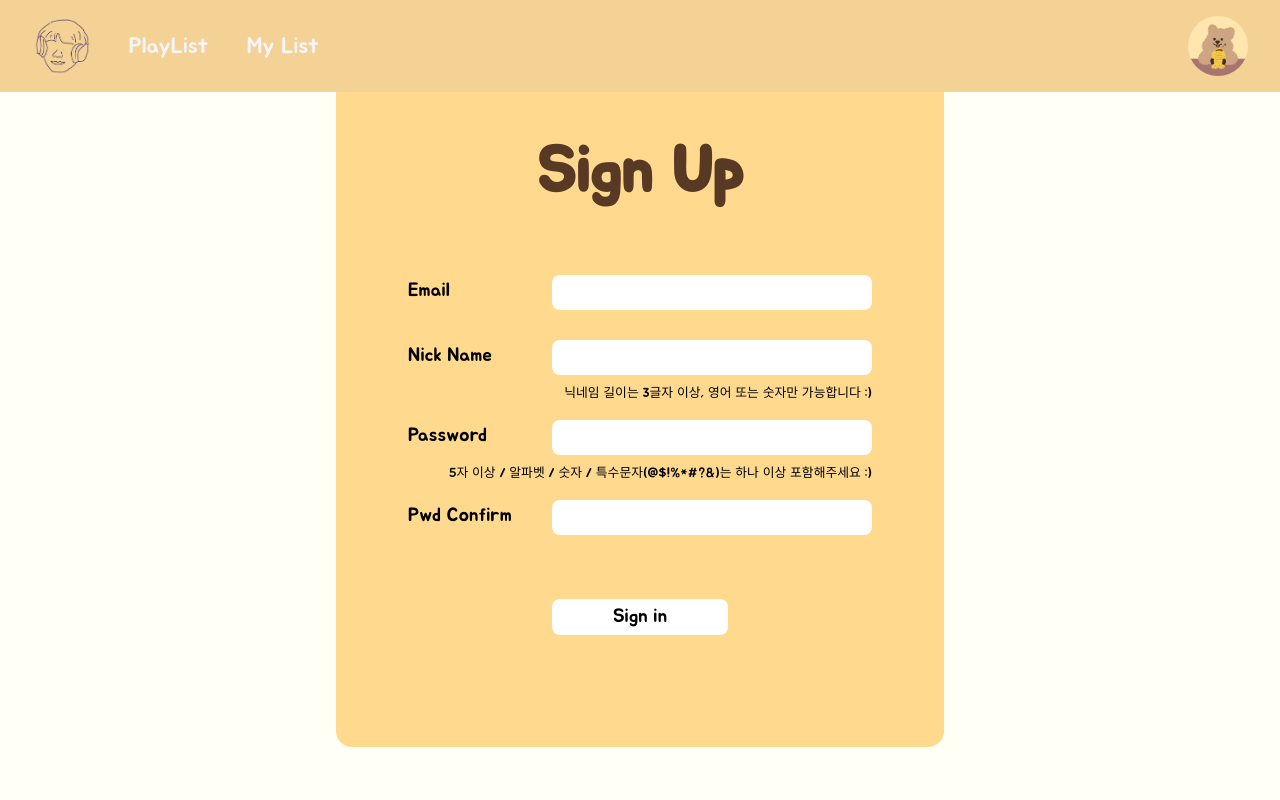
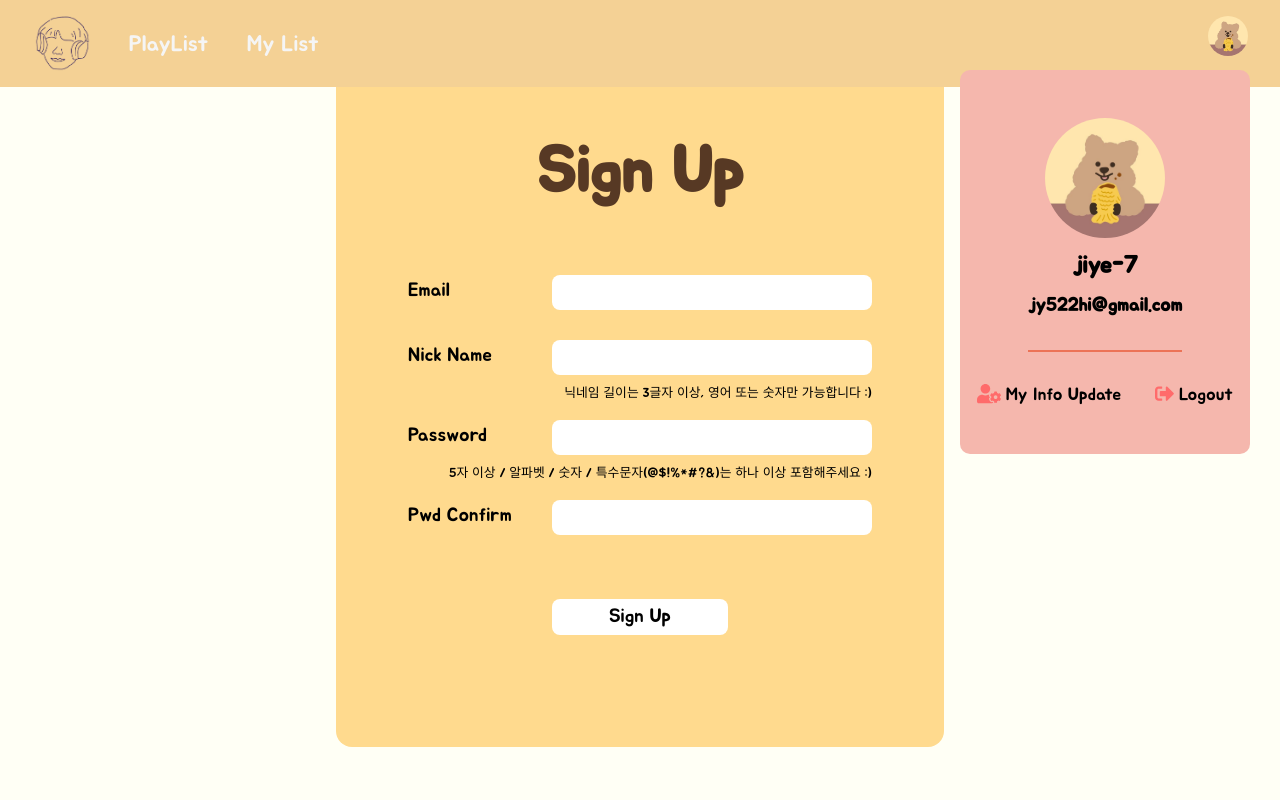
Before and after one commit to codestates/nodongu-client, a React (Create React App) app in the folder client/: page /signup in a window 1280 px wide. Shown: the top 800 px of the page. Built offline with nearby package versions, Linux system fonts and the light colour scheme; the HTML template or start-up script is replaced by a standard one.

Commit message:
Create popup

```diff
--- a/client/src/Components/footer/footer.css
+++ b/client/src/Components/footer/footer.css
@@ -1,7 +1,7 @@
 @import url('https://fonts.googleapis.com/css2?family=Jua&display=swap');
 
 .footer-container {
-  font-family: 'Jua', sans-serif;
+  font-family: var(--font-family);
   border-top: solid 0.5px var(--light-white-color);
 }
 
@@ -70,7 +70,7 @@ footer {
   font-weight: 700;
   border-radius: 1.5rem;
   min-width: 320px;
-  font-family: 'Jua', sans-serif;
+  font-family: var(--font-family);
 }
 
 .newsletter-form-btn {
@@ -84,7 +84,7 @@ footer {
   margin-left: 20px;
   cursor: pointer;
   transition: opacity 0.3s linear;
-  font-family: 'Jua', sans-serif;
+  font-family: var(--font-family);
 }
 
 .newsletter-form-btn:hover {
--- a/client/src/Components/login/login.css
+++ b/client/src/Components/login/login.css
@@ -5,7 +5,7 @@
   justify-content: center;
   align-items: center;
   height: 100vh;
-  font-family: 'Jua', sans-serif;
+  font-family: var(--font-family);
   background-color: var(--main-background-color);
 }
 
@@ -38,7 +38,7 @@
   border-radius: 0.3rem;
   padding-left: 0.5rem;
   font-size: 0.9rem;
-  font-family: 'Jua', sans-serif;
+  font-family: var(--font-family);
 }
 
 .input-form {
@@ -63,7 +63,7 @@
   border: none;
   border-radius: 0.5rem;
   font-size: 1.5rem;
-  font-family: 'Jua', sans-serif;
+  font-family: var(--font-family);
   background-color: var(--light-white-color);
   transition: all 300ms linear;
   cursor: pointer;
--- a/client/src/Components/navbar/navbar.css
+++ b/client/src/Components/navbar/navbar.css
@@ -1,24 +1,8 @@
 @import url('https://fonts.googleapis.com/css2?family=Jua&display=swap');
-
-:root {
-  --main-background-color: #fffff5;
-  --nav-background-color: #f4d195;
-  --footer-font-color: #573924;
-  --light-white-color: #ffffff;
-  --dark-white-color: #f5f5f5;
-  --light-yellow-color: #fffff5;
-  --middle-yellow-color: #fff1b9;
-  --dark-yellow-color: #ffda8e;
-  --middle-beige-color: #fdd692;
-  --light-orange-color: #f9a11b;
-  --dark-pink-color: #ec7357;
-  --light-pink-color: #ffece9;
-  --font-size--middle: 1.2rem;
-}
 
 .navigation-container {
   width: 100vw;
-  font-family: 'Jua', sans-serif;
+  font-family: var(--font-family);
   position: fixed;
   top: 0;
 }
@@ -57,4 +41,16 @@
 .user-img {
   cursor: pointer;
   border-radius: 50%;
+  width: 60px;
+  height: 60px;
+  transition: all 0.3s linear;
 }
+
+.user-img:hover {
+  transform: scale(1.1);
+}
+
+.user-img-small {
+  width: 40px;
+  height: 40px;
+}
--- a/client/src/Components/navbar/navbar.jsx
+++ b/client/src/Components/navbar/navbar.jsx
@@ -1,5 +1,6 @@
 import React, { Component } from 'react';
 import { withRouter } from 'react-router-dom';
+import Popup from '../popup/popup';
 import './navbar.css';
 import logo from '../../Utils/images/logo_3.png';
 import quokka from '../../Utils/images/quokka.jpg';
@@ -9,31 +10,31 @@ class Navbar extends Component {
     fakeData: {
       userId: 1,
       nickname: 'jiye-7',
-      email: 'jy522hi@gmail.com',
+      email: 'jyhi@gmail.com',
       image: '',
     },
   };
 
   render() {
     return (
-      <div className='navigation-container'>
-        <nav className='navigation-container-nav'>
-          <ul className='nav__ul'>
-            <li className='li_logo'>
+      <div className="navigation-container">
+        <nav className="navigation-container-nav">
+          <ul className="nav__ul">
+            <li className="li_logo">
               <img src={logo} style={({ width: 55 }, { height: 55 })} />
             </li>
-            <li className='li_playlist'>PlayList</li>
-            <li className='li_mylist'>My List</li>
+            <li className="li_playlist">PlayList</li>
+            <li className="li_mylist">My List</li>
           </ul>
           <img
-            className='user-img'
+            className="user-img user-img-small"
             src={
               this.state.fakeData.image == false
                 ? `${quokka}`
                 : `${this.state.fakeData.image}`
             }
-            style={({ width: 60 }, { height: 60 })}
           ></img>
+          <Popup />
         </nav>
       </div>
     );
--- /dev/null
+++ b/client/src/Components/popup/popup.css
@@ -0,0 +1,83 @@
+@import url('https://fonts.googleapis.com/css2?family=Jua&display=swap');
+
+.popup-container {
+  background-color: var(--middle-pink-color);
+  width: 290px;
+  position: absolute;
+  top: 70px;
+  right: 30px;
+  border-radius: 10px;
+  display: flex;
+  flex-direction: column;
+  justify-content: center;
+}
+
+.popup-profile {
+  display: flex;
+  flex-direction: column;
+  justify-content: center;
+  align-items: center;
+  margin: 3rem 0rem 2rem 0rem;
+}
+
+.popup-profile > * {
+  margin-bottom: 0.8rem;
+}
+
+.popup-user-img {
+  width: 120px;
+  height: 120px;
+  border-radius: 50%;
+}
+
+.popup-profile-h3 {
+  padding-bottom: 2rem;
+  margin-bottom: 0;
+  border-bottom: 2px solid var(--dark-pink-color);
+}
+
+.popup-user-handling {
+  display: flex;
+  flex-direction: row;
+  justify-content: space-around;
+  margin-bottom: 3rem;
+}
+
+.popup-user-handling button {
+  border: none;
+  outline: none;
+  background: none;
+  transition: all 0.3s linear;
+}
+
+.popup-user-handling button:hover,
+.popup-user-handling span:hover {
+  transform: scale(1.1);
+}
+
+.popup-user-update,
+.popup-user-logout,
+.popup-user-handling span {
+  cursor: pointer;
+}
+
+.popup-user-handling span {
+  font-family: var(--font-family);
+  font-size: var(--font-size-small);
+  margin-left: 0.3rem;
+}
+.popup-user-handling span:hover {
+  color: var(--light-tomato-color);
+}
+
+.fa-user-cog,
+.fa-sign-out-alt {
+  color: var(--light-tomato-color);
+  font-size: var(--font-size--middle);
+  transition: all 0.3s linear;
+}
+
+.fa-user-cog:hover,
+.fa-sign-out-alt:hover {
+  color: var(--smoke-pink-color);
+}
--- /dev/null
+++ b/client/src/Components/popup/popup.jsx
@@ -0,0 +1,45 @@
+import React, { Component } from 'react';
+import './popup.css';
+import quokka from '../../Utils/images/quokka.jpg';
+
+class Popup extends Component {
+  state = {
+    fakeData: {
+      userId: 1,
+      nickname: 'jiye-7',
+      email: 'jy522hi@gmail.com',
+      image: '',
+    },
+  };
+  render() {
+    return (
+      <section className="popup-container">
+        <div className="popup-profile">
+          <img
+            className="popup-user-img"
+            src={
+              this.state.fakeData.image == false
+                ? `${quokka}`
+                : `${this.state.fakeData.image}`
+            }
+          ></img>
+          <h2 className="popup-profile-h2">{this.state.fakeData.nickname}</h2>
+          <h3 className="popup-profile-h3">{this.state.fakeData.email}</h3>
+        </div>
+
+        <div className="popup-user-handling">
+          <button className="popup-user-update">
+            <i className="fas fa-user-cog" />
+            <span>My Info Update</span>
+          </button>
+          <button className="popup-user-logout">
+            <i className="fas fa-sign-out-alt" />
+            <span>Logout</span>
+          </button>
+        </div>
+      </section>
+    );
+  }
+}
+
+export default Popup;
--- a/client/src/Components/signup/signup.css
+++ b/client/src/Components/signup/signup.css
@@ -6,7 +6,7 @@
   align-items: center;
   height: 100vh;
   background-color: var(--main-background-color);
-  font-family: 'Jua', sans-serif;
+  font-family: var(--font-family);
 }
 
 .sign-up-title {
@@ -49,7 +49,7 @@
   padding-left: 0.5rem;
   border: none;
   border-radius: 0.5rem;
-  font-family: 'Jua', sans-serif;
+  font-family: var(--font-family);
 }
 
 .sign-up-input label {
@@ -63,7 +63,7 @@
   height: 2.2rem;
   cursor: pointer;
   font-size: var(--font-size--middle);
-  font-family: 'Jua', sans-serif;
+  font-family: var(--font-family);
   border: none;
   border-radius: 0.5rem;
   margin: 3rem 0;
--- a/client/src/Components/signup/signup.jsx
+++ b/client/src/Components/signup/signup.jsx
@@ -228,7 +228,7 @@ class Signup extends Component {
               />
             </div>
             <>
-              <button className="sign-up-btn">Sign in</button>
+              <button className="sign-up-btn">Sign Up</button>
             </>
           </form>
         </div>
--- a/client/src/index.css
+++ b/client/src/index.css
@@ -15,10 +15,13 @@
   --dark-yellow-color: #ffda8e;
   --middle-beige-color: #fdd692;
   --light-orange-color: #f9a11b;
+  --smoke-pink-color: #c03546;
   --light-tomato-color: #ff6b6b;
   --dark-pink-color: #ec7357;
+  --middle-pink-color: #f5b7ad;
   --light-pink-color: #ffece9;
   --font-size--middle: 1.2rem;
+  --font-size-small: 1.1rem;
   --font-size-regular: 300;
   --font-size-bold: 700;
   --font-family: 'JUA';
```
